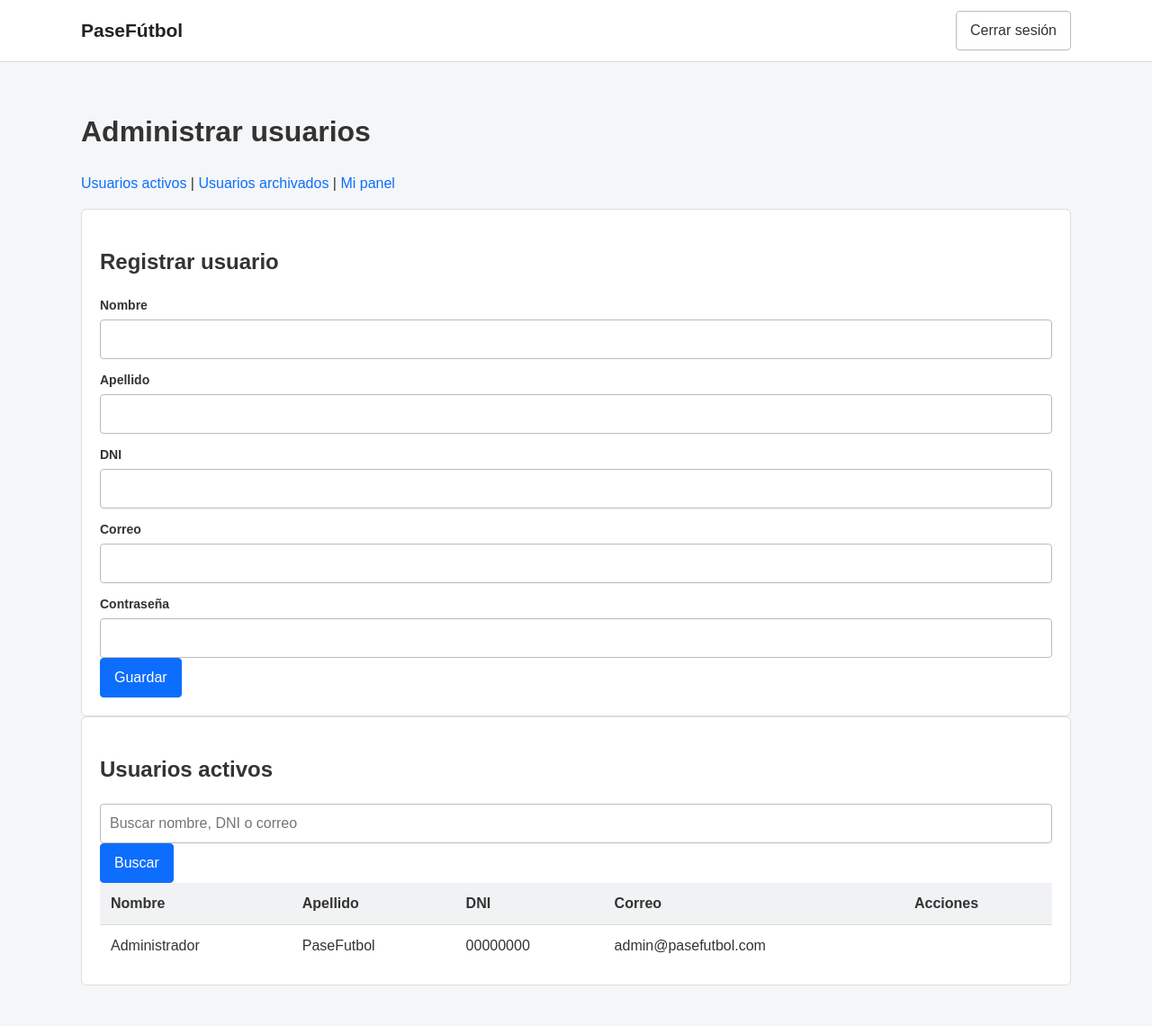
After one commit to joacomonteachu-create/Joaquin_Montenegro_Proyecto_Final, a PHP site: page /admin.php in a window 1280 px wide. The commit adds this page. Shown: the whole page at 90% size. Run offline with PHP 8.4, Linux system fonts and the light colour scheme; a user stored in the database is signed in; data comes from the database, SQL or seed files in the repository.

Commit message:
Add files via upload

```diff
--- /dev/null
+++ b/admin.php
@@ -0,0 +1,148 @@
+<?php
+require 'conexion.php';
+administrador();
+$error = '';
+if ($_SERVER['REQUEST_METHOD'] === 'POST') {
+    $accion = $_POST['accion'] ?? '';
+    $id = (int)($_POST['id'] ?? 0);
+    if ($accion === 'salir') { session_destroy(); header('Location: index.php'); exit; }
+    if ($accion === 'archivar' && $id !== (int)$_SESSION['id']) {
+        $consulta = $conexion->prepare('UPDATE usuarios SET archivado_en = NOW() WHERE id = ? AND email <> ?');
+        $consulta->execute([$id, ADMIN_EMAIL]);
+    }
+    if ($accion === 'reactivar') {
+        $consulta = $conexion->prepare('UPDATE usuarios SET archivado_en = NULL WHERE id = ?');
+        $consulta->execute([$id]);
+    }
+    if ($accion === 'guardar') {
+        $nombre = trim($_POST['nombre'] ?? ''); $apellido = trim($_POST['apellido'] ?? '');
+        $dni = trim($_POST['dni'] ?? ''); $email = strtolower(trim($_POST['email'] ?? ''));
+        if (!$nombre || !$apellido || !$dni || !filter_var($email, FILTER_VALIDATE_EMAIL)) {
+            $error = 'Completá los datos correctamente.';
+        } elseif ($email === ADMIN_EMAIL && $id !== (int)$_SESSION['id']) {
+            $error = 'El correo del administrador está reservado.';
+        } else {
+            try {
+                if ($id) {
+                    $consulta = $conexion->prepare('UPDATE usuarios SET nombre=?, apellido=?, dni=?, email=? WHERE id=? AND email <> ?');
+                    $consulta->execute([$nombre,$apellido,$dni,$email,$id,ADMIN_EMAIL]);
+                } else {
+                    $password = $_POST['password'] ?? '';
+                    if ($password === '') { $error = 'Escribí una contraseña.'; }
+                    else {
+                        $consulta = $conexion->prepare('INSERT INTO usuarios (nombre, apellido, dni, email, password) VALUES (?,?,?,?,?)');
+                        $consulta->execute([$nombre,$apellido,$dni,$email,password_hash($password,PASSWORD_DEFAULT)]);
+                    }
+                }
+            } catch (PDOException $e) { $error = 'Ya existe ese DNI o correo.'; }
+        }
+    }
+    if ($error === '') { header('Location: admin.php'); exit; }
+}
+$editar = null;
+if (isset($_GET['editar'])) {
+    $consulta = $conexion->prepare('SELECT * FROM usuarios WHERE id = ? AND email <> ?');
+    $consulta->execute([(int)$_GET['editar'], ADMIN_EMAIL]);
+    $editar = $consulta->fetch();
+}
+$buscar = trim($_GET['buscar'] ?? '');
+$archivados = isset($_GET['archivados']);
+$sql = 'SELECT * FROM usuarios WHERE archivado_en IS ' . ($archivados ? 'NOT NULL' : 'NULL');
+$consulta = $conexion->prepare($sql . ' AND (nombre LIKE ? OR apellido LIKE ? OR dni LIKE ? OR email LIKE ?) ORDER BY id DESC');
+$termino = '%' . $buscar . '%'; $consulta->execute([$termino,$termino,$termino,$termino]);
+$usuarios = $consulta->fetchAll();
+?>
+<!DOCTYPE html>
+<html lang="es">
+<head>
+    <meta charset="UTF-8"><meta name="viewport" content="width=device-width, initial-scale=1">
+    <title>Administración | PaseFútbol</title>
+    <link rel="stylesheet" href="css/estilos.css"></head>
+<body>
+<header class="barra">
+    <div class="contenedor barra-contenido">
+        <a class="marca" href="index.php">PaseFútbol</a>
+        <form method="post">
+            <button class="btn btn-secundario" name="accion" value="salir">Cerrar sesión</button>
+        </form>
+    </div>
+</header>
+<main class="contenedor pagina">
+    <h1>Administrar usuarios</h1>
+    <p>
+        <a href="admin.php">Usuarios activos</a> |
+        <a href="admin.php?archivados=1">Usuarios archivados</a>
+        | <a href="panel.php">Mi panel</a>
+    </p>
+<?php if ($error): ?>
+    <div class="alerta error"><?= e($error) ?></div><?php endif; ?>
+<section class="panel-card">
+    <h2><?= $editar ? 'Editar usuario' : 'Registrar usuario' ?></h2>
+<form method="post">
+    <input type="hidden" name="accion" value="guardar">
+    <input type="hidden" name="id" value="<?= e($editar['id'] ?? 0) ?>">
+<label>Nombre</label>
+    <input name="nombre" required value="<?= e($editar['nombre'] ?? $_POST['nombre'] ?? '') ?>">
+<label>Apellido</label>
+    <input name="apellido" required value="<?= e($editar['apellido'] ?? $_POST['apellido'] ?? '') ?>">
+<label>DNI</label>
+    <input name="dni" required value="<?= e($editar['dni'] ?? $_POST['dni'] ?? '') ?>">
+<label>Correo</label>
+    <input type="email" name="email" required value="<?= e($editar['email'] ?? $_POST['email'] ?? '') ?>">
+<?php if (!$editar): ?>
+    <label>Contraseña</label>
+    <input type="password" name="password" required><?php endif; ?>
+<button class="btn">Guardar</button> <?php if ($editar): ?>
+        <a href="admin.php">Cancelar</a>
+    <?php endif; ?>
+</form>
+</section>
+<section class="panel-card">
+    <h2><?= $archivados ? 'Usuarios archivados' : 'Usuarios activos' ?></h2>
+<form method="get">
+    <?php if ($archivados): ?>
+        <input type="hidden" name="archivados" value="1">
+    <?php endif; ?>
+    <input name="buscar" placeholder="Buscar nombre, DNI o correo" value="<?= e($buscar) ?>">
+    <button class="btn">Buscar</button></form>
+<div style="overflow-x:auto">
+    <table style="width:100%;text-align:left;border-spacing:12px">
+        <thead>
+        <tr>
+            <th>Nombre</th>
+            <th>Apellido</th>
+            <th>DNI</th>
+            <th>Correo</th>
+            <th>Acciones</th>
+        </tr>
+        </thead>
+        <tbody>
+        <?php foreach ($usuarios as $u): ?>
+    <tr>
+    <td><?= e($u['nombre']) ?></td>
+            <td><?= e($u['apellido']) ?></td>
+            <td><?= e($u['dni']) ?></td>
+            <td><?= e($u['email']) ?></td>
+            <td>
+            <?php if ($u['email'] !== ADMIN_EMAIL): ?>
+            <?php if (!$archivados): ?>
+        <a href="admin.php?editar=<?= (int)$u['id'] ?>">Editar</a>
+        <?php endif; ?>
+        <form method="post" style="display:inline">
+            <input type="hidden" name="id" value="<?= (int)$u['id'] ?>">
+            <button class="btn btn-secundario" name="accion" value="<?= $archivados ? 'reactivar' : 'archivar' ?>">
+        <?= $archivados ? 'Reactivar' : 'Archivar' ?></button>
+        </form>
+        <?php endif; ?>
+            </td>
+            </tr><?php endforeach; ?>
+</tbody>
+    </table>
+</div>
+    <?php if (!$usuarios): ?>
+        <p>No hay usuarios para mostrar.</p>
+    <?php endif; ?>
+</section>
+</main>
+</body>
+</html>
--- a/conexion.php
+++ b/conexion.php
@@ -1,21 +1,12 @@
 <?php
-$host = 'localhost';
-$base_datos = 'pasefutbol';
-$usuario = 'root';
-$contrasena = '';
-
-try {
-    $conexion = new PDO(
-        "mysql:host=$host;dbname=$base_datos;charset=utf8mb4",
-        $usuario,
-        $contrasena,
-        [
-            PDO::ATTR_ERRMODE => PDO::ERRMODE_EXCEPTION,
-            PDO::ATTR_DEFAULT_FETCH_MODE => PDO::FETCH_ASSOC
-        ]
-    );
-} catch (PDOException $e) {
-    error_log($e->getMessage());
-    http_response_code(500);
-    exit('No se pudo conectar con la base de datos. Revisá conexion.php.');
-}
+// Conexión y funciones básicas del proyecto.
+session_start();
+$conexion = new PDO('mysql:host=localhost;dbname=pasefutbol;charset=utf8mb4', 'root', '', [
+    PDO::ATTR_ERRMODE => PDO::ERRMODE_EXCEPTION,
+    PDO::ATTR_DEFAULT_FETCH_MODE => PDO::FETCH_ASSOC
+]);
+// Correo que identifica al administrador después de verificar su contraseña.
+const ADMIN_EMAIL = 'admin@pasefutbol.com';
+function e($texto) { return htmlspecialchars((string)$texto, ENT_QUOTES, 'UTF-8'); }
+function entrar() { if (empty($_SESSION['id'])) { header('Location: login.php'); exit; } }
+function administrador() { entrar(); if (($_SESSION['email'] ?? '') !== ADMIN_EMAIL) { exit('Solo puede entrar el administrador.'); } }
```
Also changed, not shown: login.php (+28 -39 lines), panel.php (+13 -22 lines), registro.php (+37 -76 lines).
